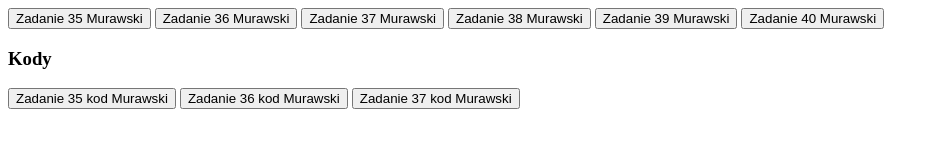
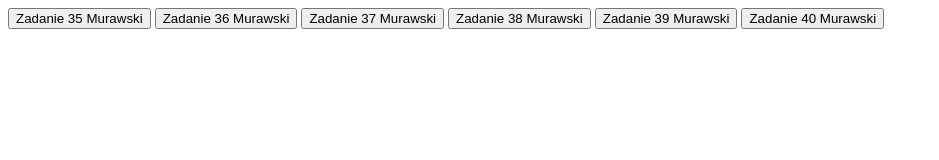
Before and after one commit to Bartek163/roblox, a plain HTML site: page index.html in a window 1280 px wide. Shown: the whole page, without its empty margins (0-939 px from the left). Drawn offline with Linux system fonts and the light colour scheme.

Commit message:
Update index.html

```diff
--- a/index.html
+++ b/index.html
@@ -13,11 +13,5 @@
     <input type="button"  name="zadanie39" value="Zadanie 39 Murawski" onclick="z39(' ')">
     <input type="button"  name="zadanie40" value="Zadanie 40 Murawski" onclick="z40(' ')">
 
-    <h3>Kody</h3>
-
-    <input type="button"  name="zadanie35_kod" value="Zadanie 35 kod Murawski" onclick="z35_kod(' ')">
-    <input type="button"  name="zadanie36_kod" value="Zadanie 36 kod Murawski" onclick="z36_kod(' ')">
-    <input type="button"  name="zadanie37_kod" value="Zadanie 37 kod Murawski" onclick="z37_kod(' ')">
-
 
 </body>
```
